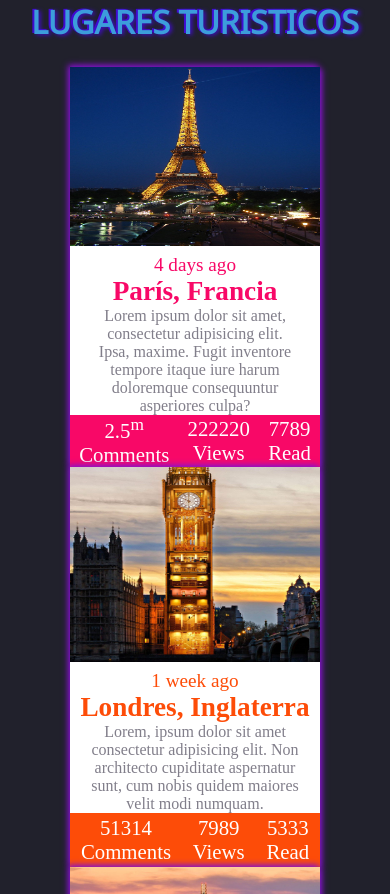
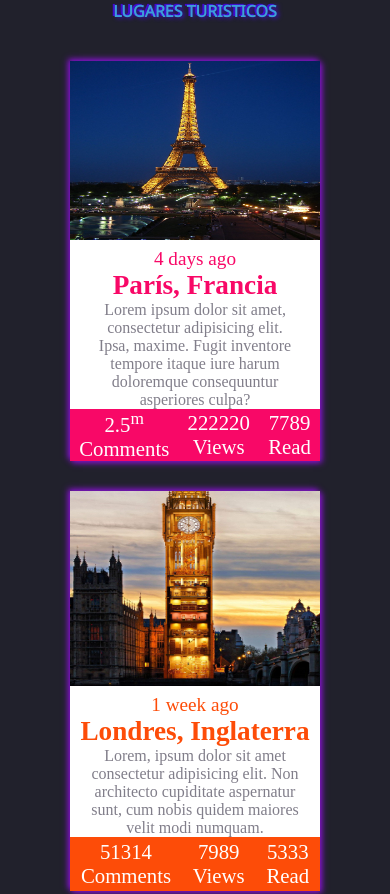
Before and after one commit to BryanGonzalezDeveloper/100-dias-css, a plain HTML site: page dia_7_carta_efecto_hover/index.html in a window 390 px wide. Shown: the top 894 px of the page. Drawn offline with Linux system fonts and the light colour scheme.

Commit message:
Diseño responsivo implementado

```diff
--- a/dia_7_carta_efecto_hover/style.css
+++ b/dia_7_carta_efecto_hover/style.css
@@ -1,115 +1,138 @@
-:root{
-    --colorRosa:#F80867;
-    --colorNaranja:#FD4C08;
-    --colorVerde:#00B73B;
+:root {
+  --colorRosa: #f80867;
+  --colorNaranja: #fd4c08;
+  --colorVerde: #00b73b;
 }
 
-*{
+* {
   padding: 0;
-    margin:0;
+  margin: 0;
   box-sizing: border-box;
 }
-html,body{
+html,
+body {
   min-height: 100vh;
   width: 100%;
   background-color: #21212c;
-
 }
-h1{
+h1 {
   font-size: 2rem;
-    color: #3C9DDB;
+  color: #3c9ddb;
   text-align: center;
   text-transform: uppercase;
-    text-shadow: 2px 1px 4px   #410CD0,-2px -1px #410CD0;
-    font-family: 'Noto Sans', sans-serif;
+  text-shadow: 2px 1px 4px #410cd0, -2px -1px #410cd0;
+  font-family: "Noto Sans", sans-serif;
   margin-bottom: 1.5rem;
 }
-img{
+img {
   height: 200px;
   width: 100%;
   overflow: hidden;
 }
-.contenedorTarjeta{
+.contenedorTarjeta {
   display: flex;
   flex-wrap: wrap;
   justify-content: space-around;
   margin-top: 1.5rem;
   align-items: center;
-
 }
-.Tarjeta{
+.Tarjeta {
   display: flex;
   flex-direction: column;
   width: 250px;
   height: 400px;
-    box-shadow: 2px 2px 6px #8513CE ,-2px -2px 6px #8513CE ;
+  box-shadow: 2px 2px 6px #8513ce, -2px -2px 6px #8513ce;
   transition: all 0.4s linear;
   -webkit-transition: all 0.4s linear;
   -moz-transition: all 0.4s linear;
   -ms-transition: all 0.4s linear;
   -o-transition: all 0.4s linear;
 }
-.Tarjeta span{
+.Tarjeta span {
   display: block;
 }
-.titulo{
+.titulo {
   text-align: center;
   font-size: 1.2rem;
   margin-top: 0.5rem;
 }
-.info{
+.info {
   background-color: #fff;
 }
-.info h2{
+.info h2 {
   text-align: center;
   font-size: 1.7rem;
 }
-.descripcion{
-    color:#817E8A ;
+.descripcion {
+  color: #817e8a;
   text-align: center;
   padding: 0px 10px;
   margin: 0px 10px;
 }
-.rosa .titulo, .rosa .info h2{
+.rosa .titulo,
+.rosa .info h2 {
   color: var(--colorRosa);
 }
-.naranja .titulo, .naranja .info h2{
+.naranja .titulo,
+.naranja .info h2 {
   color: var(--colorNaranja);
 }
-.verde .titulo, .verde .info h2{
-    color:var(--colorVerde) ;
+.verde .titulo,
+.verde .info h2 {
+  color: var(--colorVerde);
 }
-.estadistica{
+.estadistica {
   display: flex;
   margin-top: auto;
   height: 55px;
   align-items: center;
   justify-content: space-around;
 }
-.estadistica div{
+.estadistica div {
   color: #fff;
   font-size: 1.3rem;
 }
-.estadistica div p{
+.estadistica div p {
   text-align: center;
 }
 
-.rosa .estadistica{
+.rosa .estadistica {
   background-color: var(--colorRosa);
 }
-.naranja .estadistica{
+.naranja .estadistica {
   background-color: var(--colorNaranja);
 }
-.verde .estadistica{
+.verde .estadistica {
   background-color: var(--colorVerde);
 }
 /*Aplicando efecto Hover*/
+.Tarjeta:hover {
+  cursor: pointer;
+  transform: scale(1.1);
+  -webkit-transform: scale(1.1);
+  -moz-transform: scale(1.1);
+  -ms-transform: scale(1.1);
+  -o-transform: scale(1.1);
+  box-shadow: 2px 2px 0px #8513ce, -2px -2px 0px #8513ce, 0px 0px 15px #fff;
+}
+
+/*Media querys*/
+@media (max-width: 780px) {
+    h1{
+        font-size: 1rem;
+    }
+  .contenedorTarjeta {
+    flex-direction: column;
+  }
+  .Tarjeta{
+      margin: 15px 0px;
+  }
+
   .Tarjeta:hover{
-    cursor: pointer;
-    transform: scale(1.10) ;
-    -webkit-transform: scale(1.10) ;
-    -moz-transform: scale(1.10) ;
-    -ms-transform: scale(1.10) ;
-    -o-transform: scale(1.10) ;
-    box-shadow: 2px 2px 0px #8513CE ,-2px -2px 0px #8513CE, 0px 0px 15px #fff ;
+      transform: scale(1.05);
+      -webkit-transform: scale(1.05);
+      -moz-transform: scale(1.05);
+      -ms-transform: scale(1.05);
+      -o-transform: scale(1.05);
 }
+}
```
Lines whose indentation alone changed are shown as unchanged.
